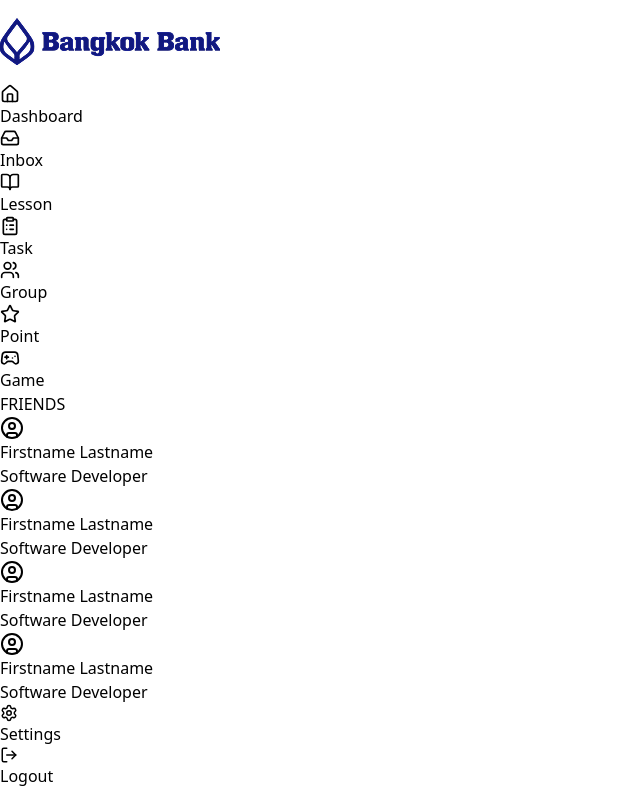
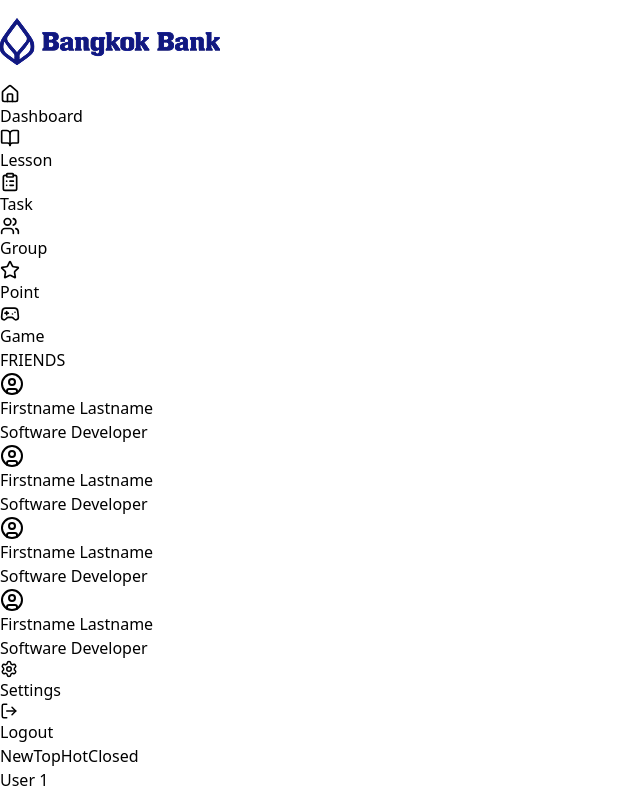
Before and after one commit to manro7411/IT_Learning_hub, a React (Vite) app in the folder frontend/: page /forum in a window 1280 px wide. Shown: the top 792 px of the page, without its empty margins (0-640 px from the left). Built offline with nearby package versions, Linux system fonts and the light colour scheme.

Commit message:
Comment_Component
comment Inbox

```diff
--- a/frontend/src/widgets/SidebarWidget.tsx
+++ b/frontend/src/widgets/SidebarWidget.tsx
@@ -1,7 +1,7 @@
 // src/components/Sidebar.tsx
 import {
   Home,
-  Inbox,
+  // Inbox,
   BookOpen,
   ClipboardList,
   Users,
@@ -16,7 +16,7 @@ import { Link, useLocation } from 'react-router-dom';
 
 const menuItems = [
   { name: 'Dashboard', icon: <Home size={20} />, path: '/dashboard' },
-  { name: 'Inbox', icon: <Inbox size={20} />, path: '/inbox' },
+  // { name: 'Inbox', icon: <Inbox size={20} />, path: '/inbox' },
   { name: 'Lesson', icon: <BookOpen size={20} />, path: '/lesson' },
   { name: 'Task', icon: <ClipboardList size={20} />, path: '/task' },
   { name: 'Group', icon: <Users size={20} />, path: '/forum' },
```
